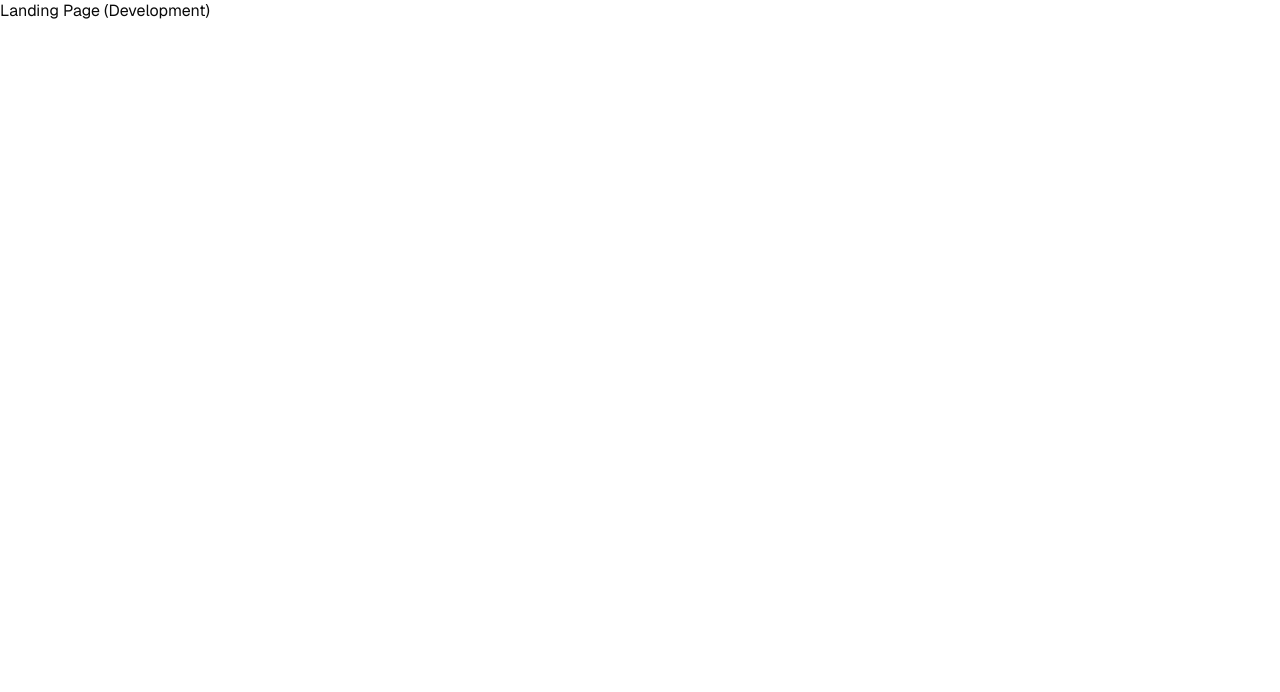
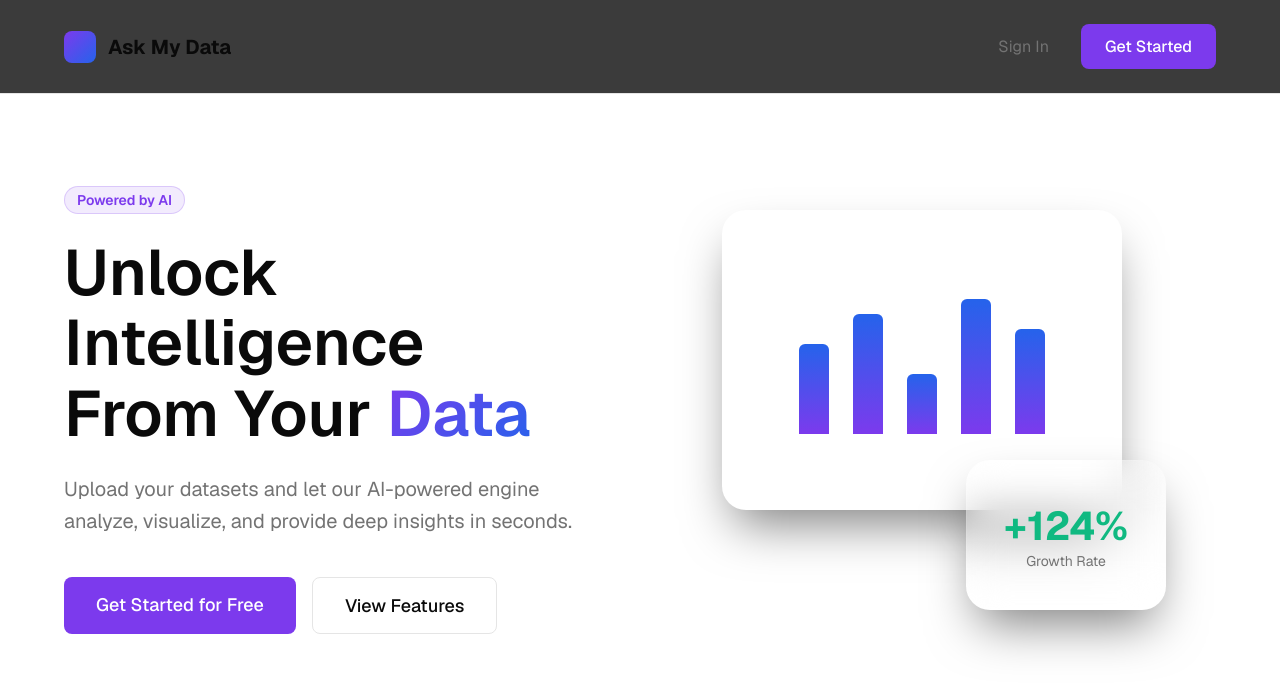
Before and after one commit to Chriseke234/AskMyData, a Next.js app: page / in a window 1280 px wide. Shown: the top 692 px of the page. Built offline with nearby package versions, Linux system fonts and the light colour scheme; no server answers.

Commit message:
Fix: convert LandingPage to Server Component and restore UI

```diff
--- a/src/app/page.tsx
+++ b/src/app/page.tsx
@@ -24,5 +24,5 @@ export default async function Home() {
     redirect('/datasets')
   }
 
-  return <div>Landing Page (Development)</div>
+  return <LandingPage />
 }
--- a/src/modules/marketing/components/LandingPage.tsx
+++ b/src/modules/marketing/components/LandingPage.tsx
@@ -1,5 +1,3 @@
-
-'use client';
 
 import Link from 'next/link';
 import styles from './LandingPage.module.css';
```
